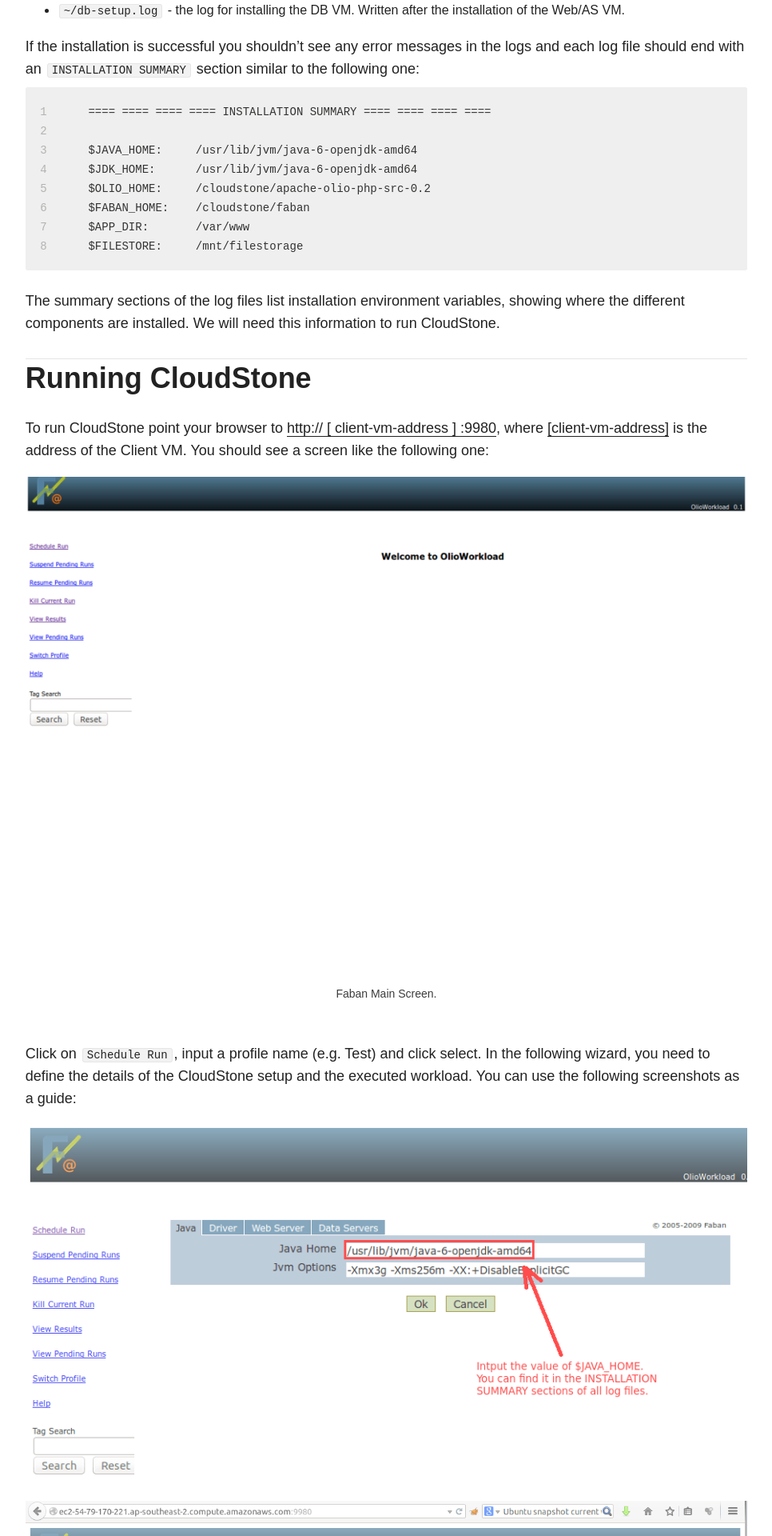
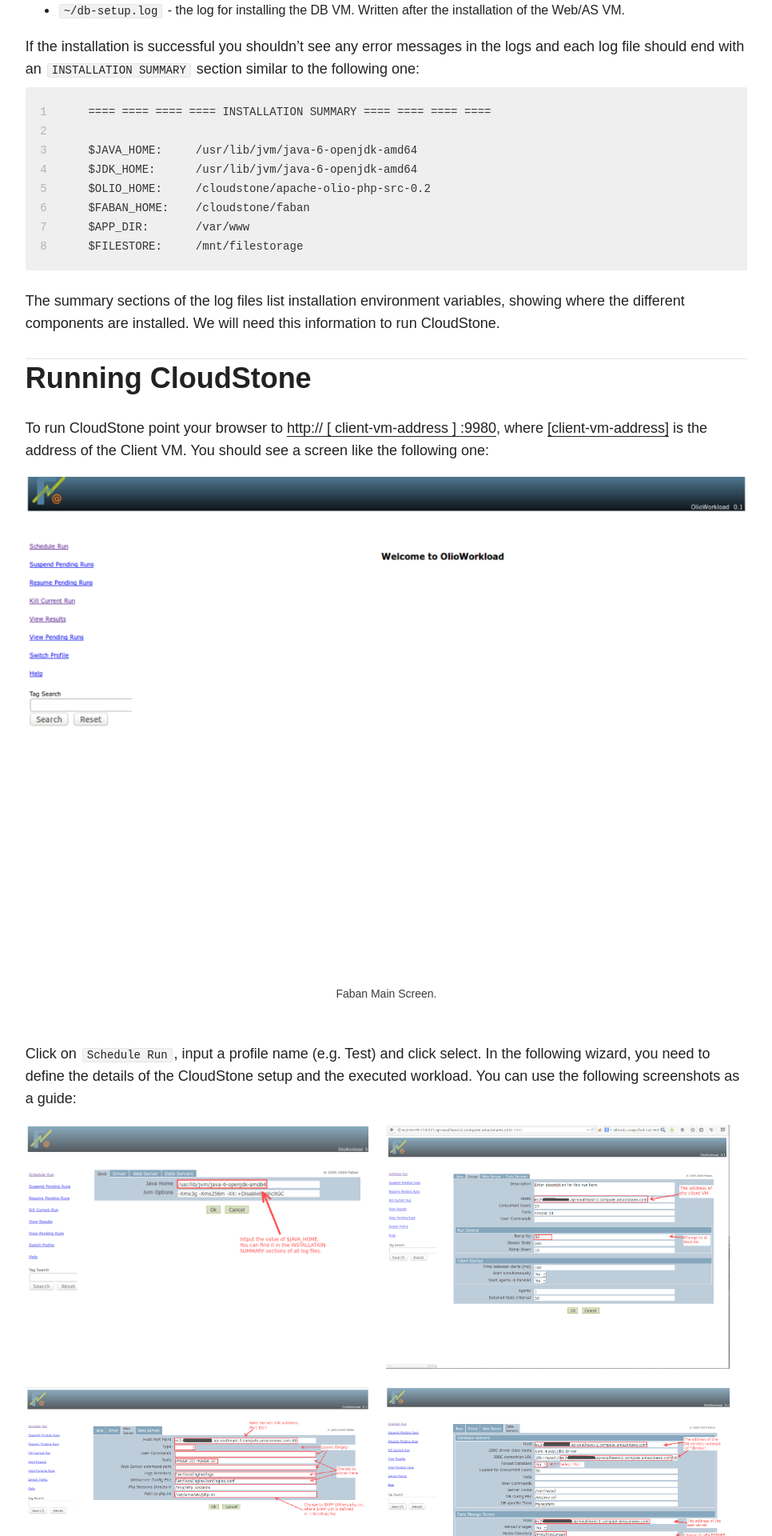
Before and after one commit to nikolayg/nikgrozev-website, a Jekyll site: the page built from _posts/blog/2014-05-10-automated-cloudstone-setup-in-ubuntu-vms.md, in a window 1280 px wide. Shown: the part 4480-6400 px from the top of the page at 80% size, without its empty margins (279-1245 px from the left). Built offline with Jekyll 4.4.1, drawn with Linux system fonts in a browser that asks for light colours; nearby versions of some CDN libraries.

Commit message:
Fixed resizing in small screen

```diff
--- a/_sass/_helpers.scss
+++ b/_sass/_helpers.scss
@@ -67,7 +67,7 @@
   /* 2 images in a row. should be of equal height/width to maintain layout */
 
   &.half {
-    @include media($small) {
+    @include media($medium) {
       img {
         width: 47.5%;
         float: left;
```
